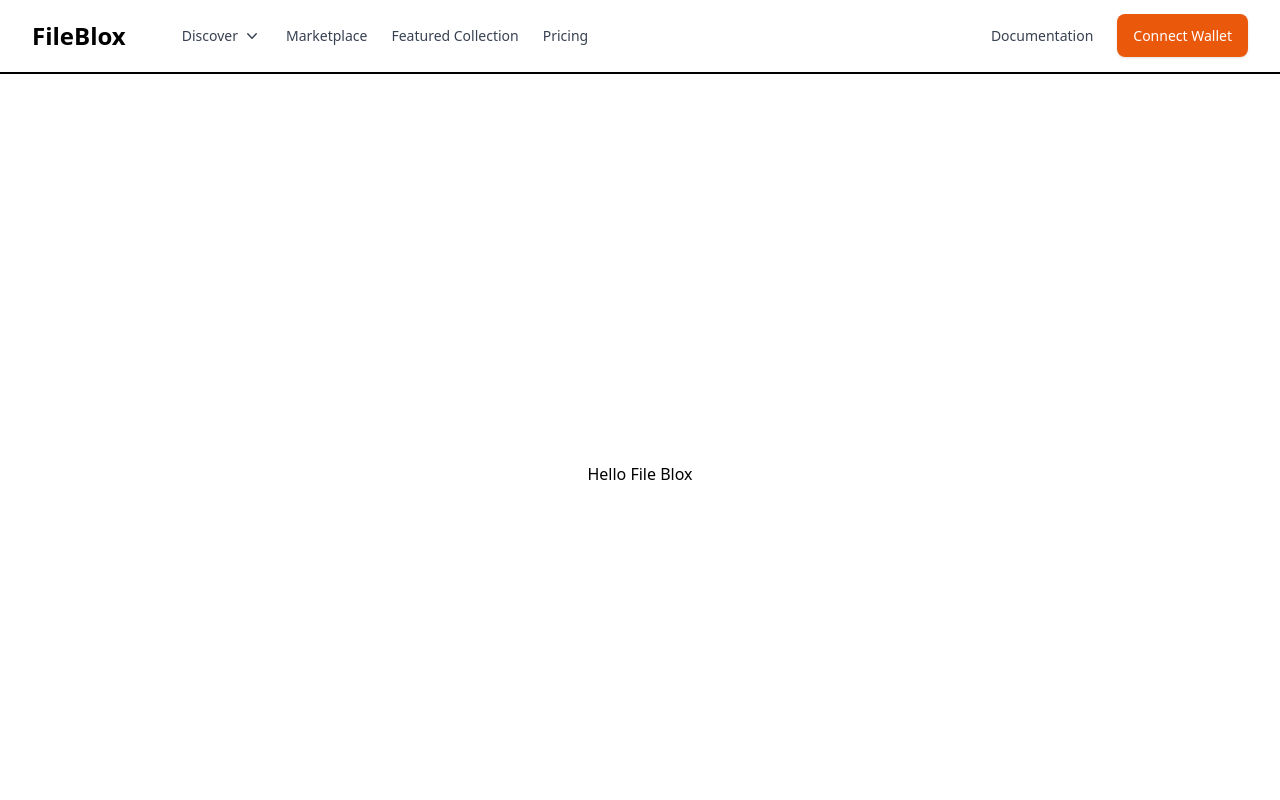
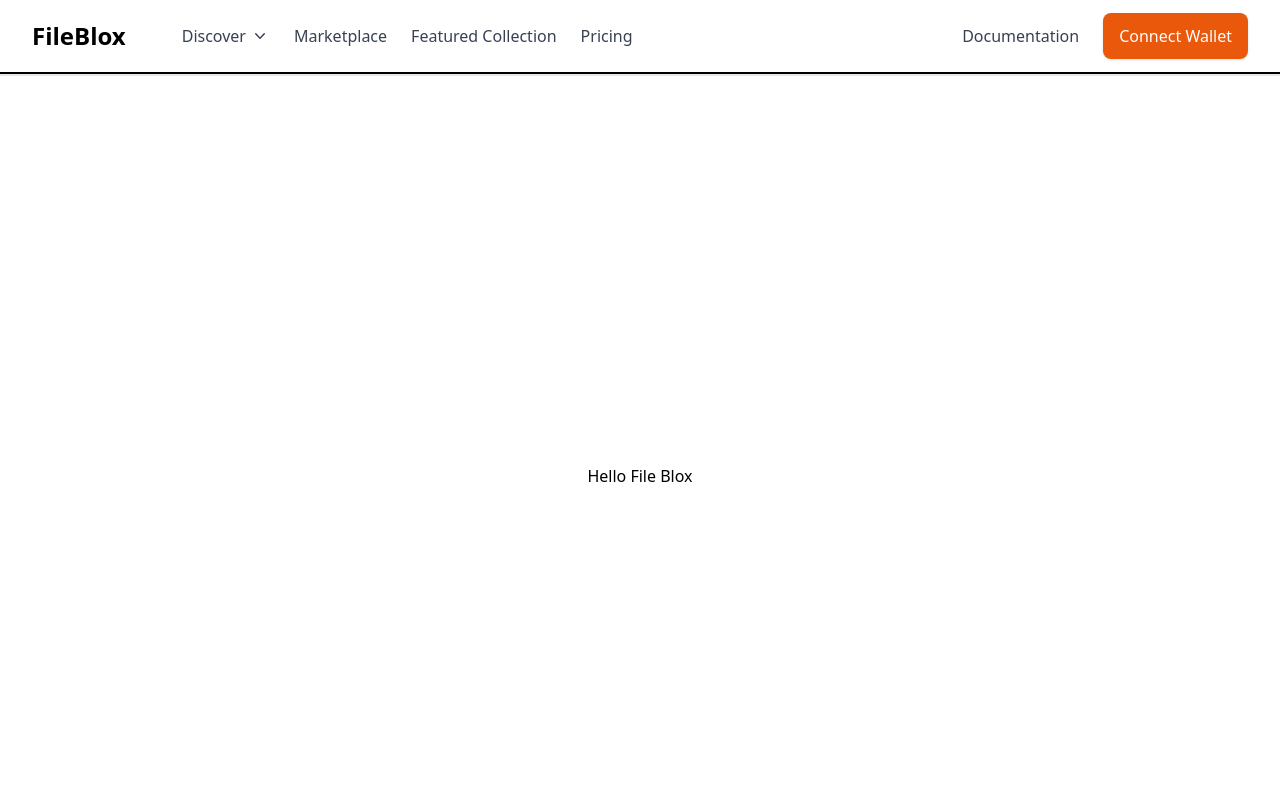
Before and after one commit to raldblox/fileblox, a Next.js app in the folder react-web-app/: page / in a window 1280 px wide. Shown: the top 800 px of the page. Built offline with nearby package versions, Linux system fonts and the light colour scheme.

Commit message:
Updated nav ui

```diff
--- a/react-web-app/components/Nav.js
+++ b/react-web-app/components/Nav.js
@@ -96,7 +96,7 @@ export default () => {
 
     return (
         <>
-            <nav className={`z-20 top-0 sticky bg-gradient-to-b backdrop-blur-sm from-white border-b-2  w-full md:text-sm md:border-none ${state ? "shadow-lg rounded-b-xl md:shadow-none" : ""}`}>
+            <nav className={`z-20 top-0 sticky bg-gradient-to-b backdrop-blur-sm from-white  w-full md:text-sm md:border-b-2 ${state ? "shadow-lg md:shadow-none" : ""}`}>
                 <div className="items-center gap-x-14 px-4 mx-auto md:flex md:px-8 border-b-2 border-black">
                     <div className="flex items-center justify-between py-3 md:py-5 md:block">
                         <a href="javascript:void(0)" className='font-bold text-2xl'>
@@ -121,8 +121,8 @@ export default () => {
                             </button>
                         </div>
                     </div>
-                    <div className={`nav-menu  flex-1 pb-3 mt-8 md:block md:pb-0 md:mt-0 ${state ? 'block' : 'hidden'}`}>
-                        <ul className="items-center space-y-6 md:flex md:space-x-6 md:space-y-0">
+                    <div className={`nav-menu flex-1 pb-3 mt-8 md:block md:pb-0 md:mt-0 ${state ? 'block' : 'hidden'}`}>
+                        <ul className="items-center text-base space-y-6 md:flex md:space-x-6 md:space-y-0">
                             {
                                 navigation.map((item, idx) => {
                                     return (
```
